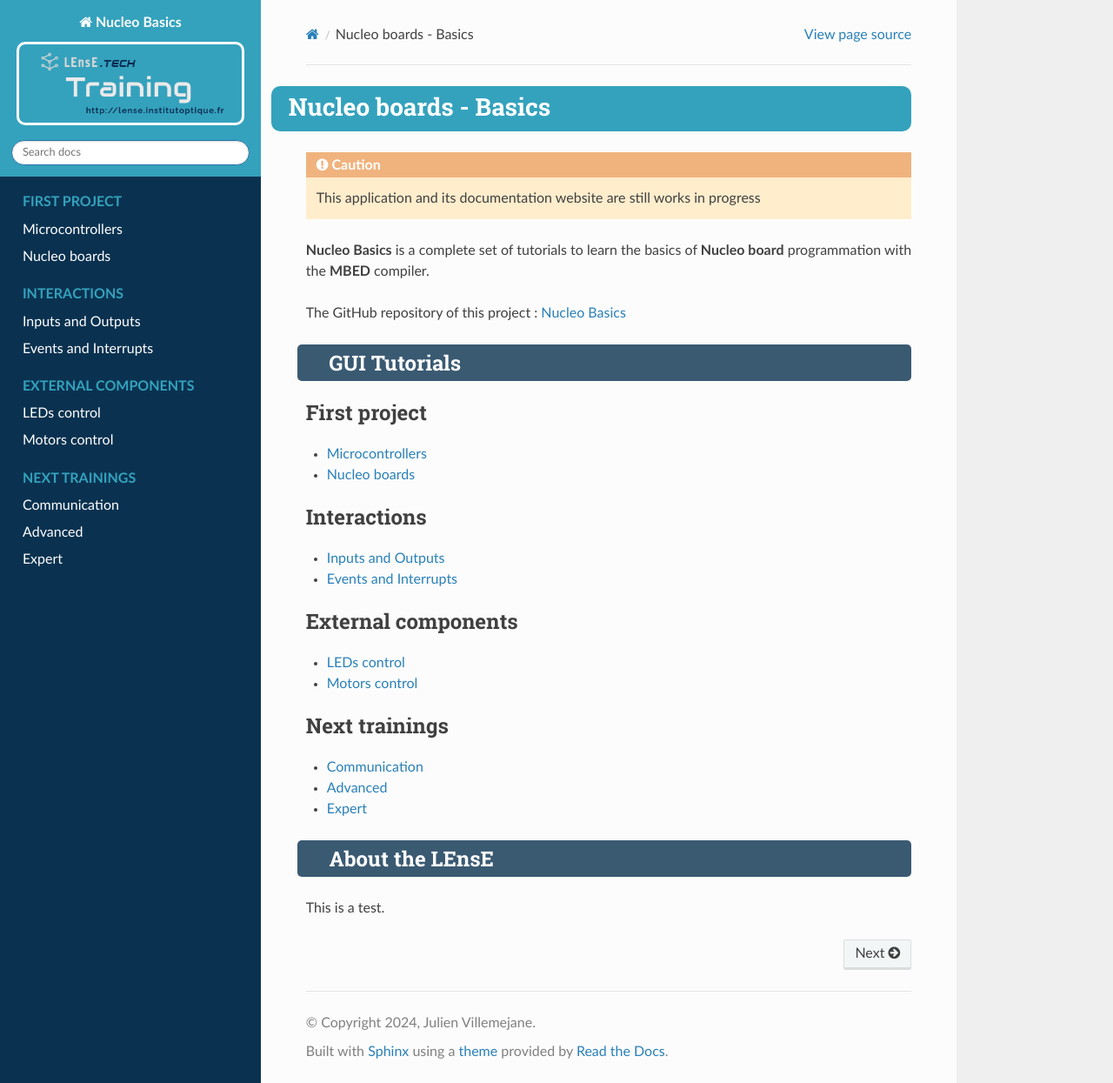
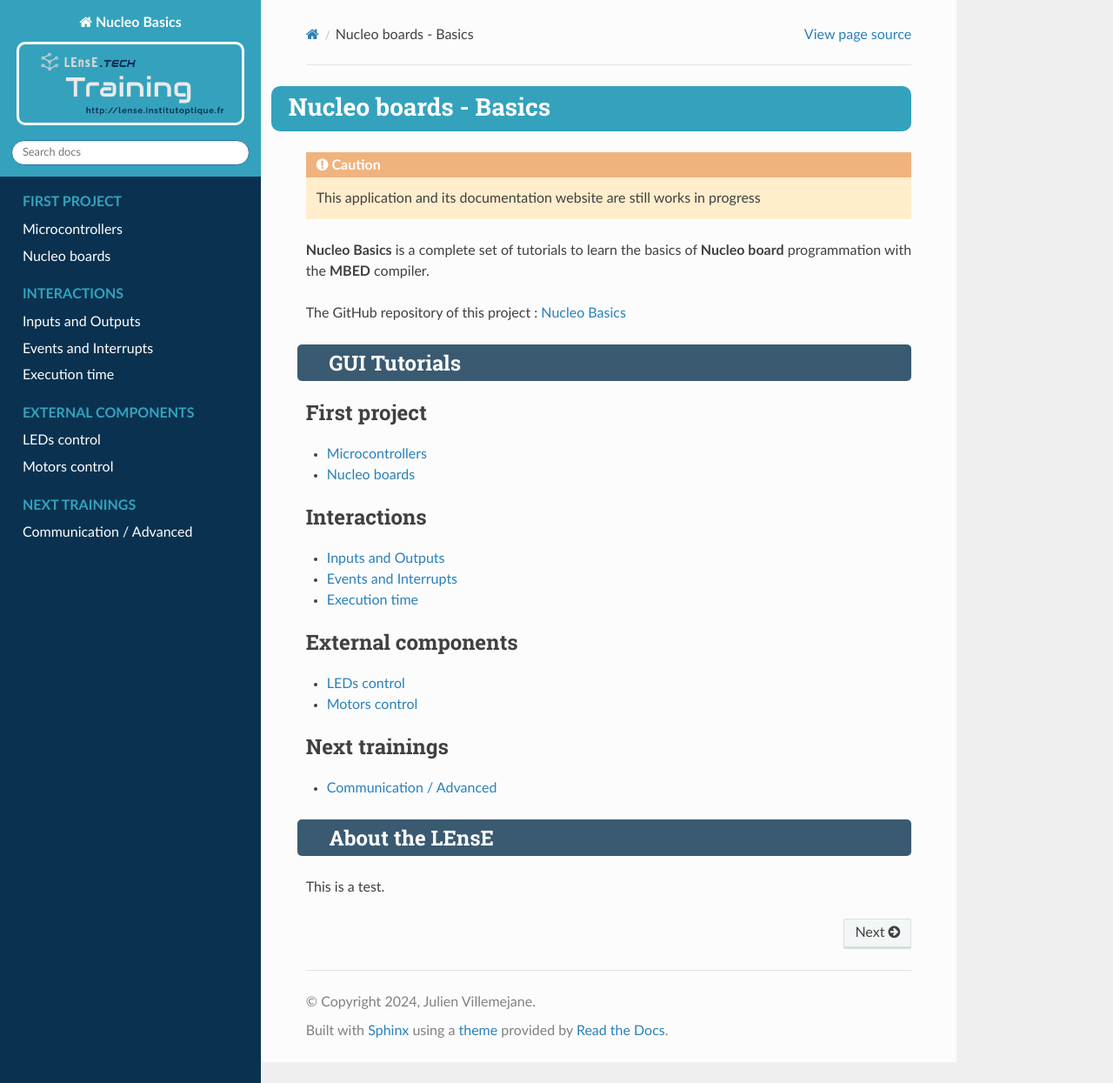
Before and after one commit to IOGS-LEnsE-training/nucleo-basics, a Sphinx documentation site: the page built from docs/source/index.rst, in a window 1280 px wide and 1245 px high. Shown: the whole window at 87% size. Built offline with Sphinx 7.4.7 and the Read the Docs theme 2.0.0, drawn with Linux system fonts in a browser that asks for light colours.

Commit message:
Update Documentation Structure

```diff
--- /dev/null
+++ b/docs/source/contents/exec_time.rst
@@ -0,0 +1,2 @@
+Execution time
+##############
--- a/docs/source/index.rst
+++ b/docs/source/index.rst
@@ -28,8 +28,9 @@ GUI Tutorials
    :maxdepth: 1
    :caption: Interactions
 
-    Inputs and Outputs<contents/io.rst>
-	Events and Interrupts<contents/events.rst>
+    Inputs and Outputs<contents/io>
+	Events and Interrupts<contents/events>
+	Execution time<contents/exec_time>
 
 .. toctree::
    :maxdepth: 1
@@ -42,9 +43,7 @@ GUI Tutorials
    :maxdepth: 1
    :caption: Next trainings
 
-   Communication<https://LINK>
-   Advanced<https://LINK>
-   Expert<https://LINK>
+   Communication / Advanced<https://iogs-lense-training.github.io/nucleo-advanced/>
 
 About the LEnsE
 ***************
```
Also changed, not shown: 2 other files.
